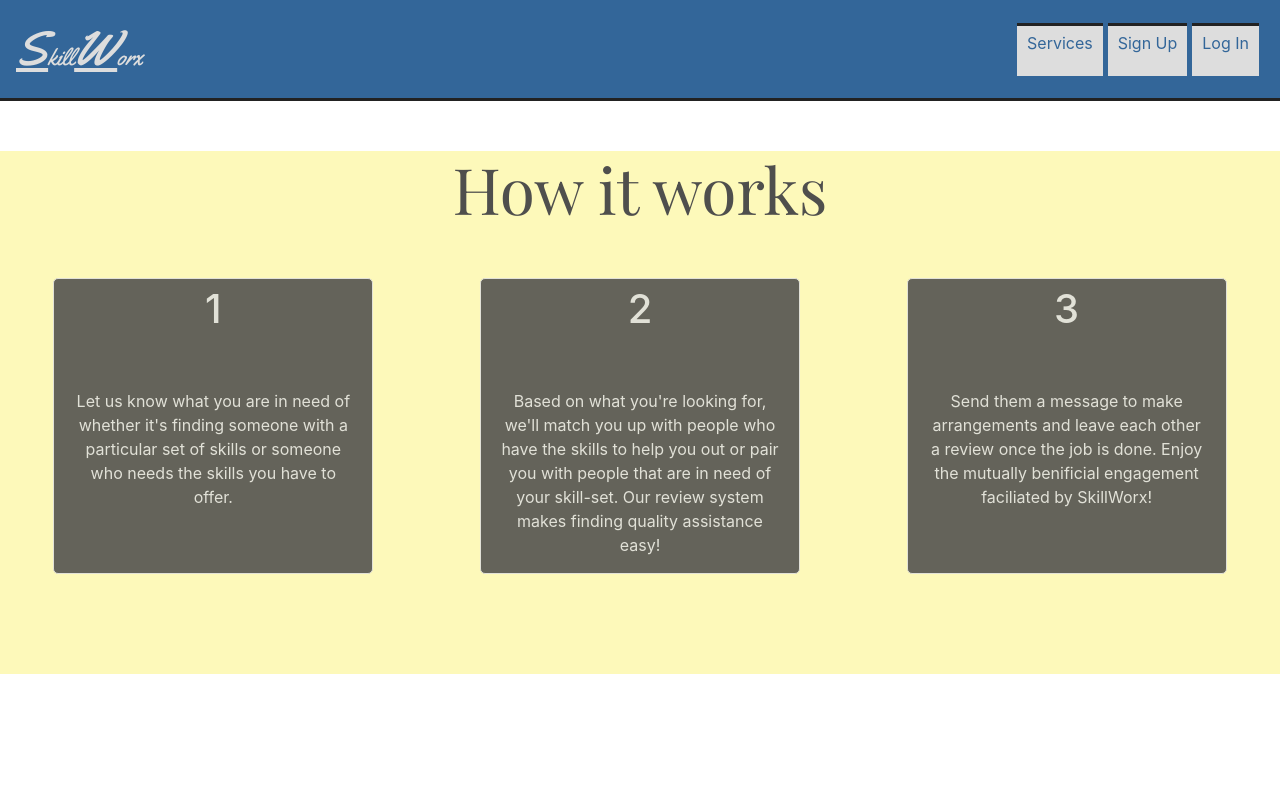
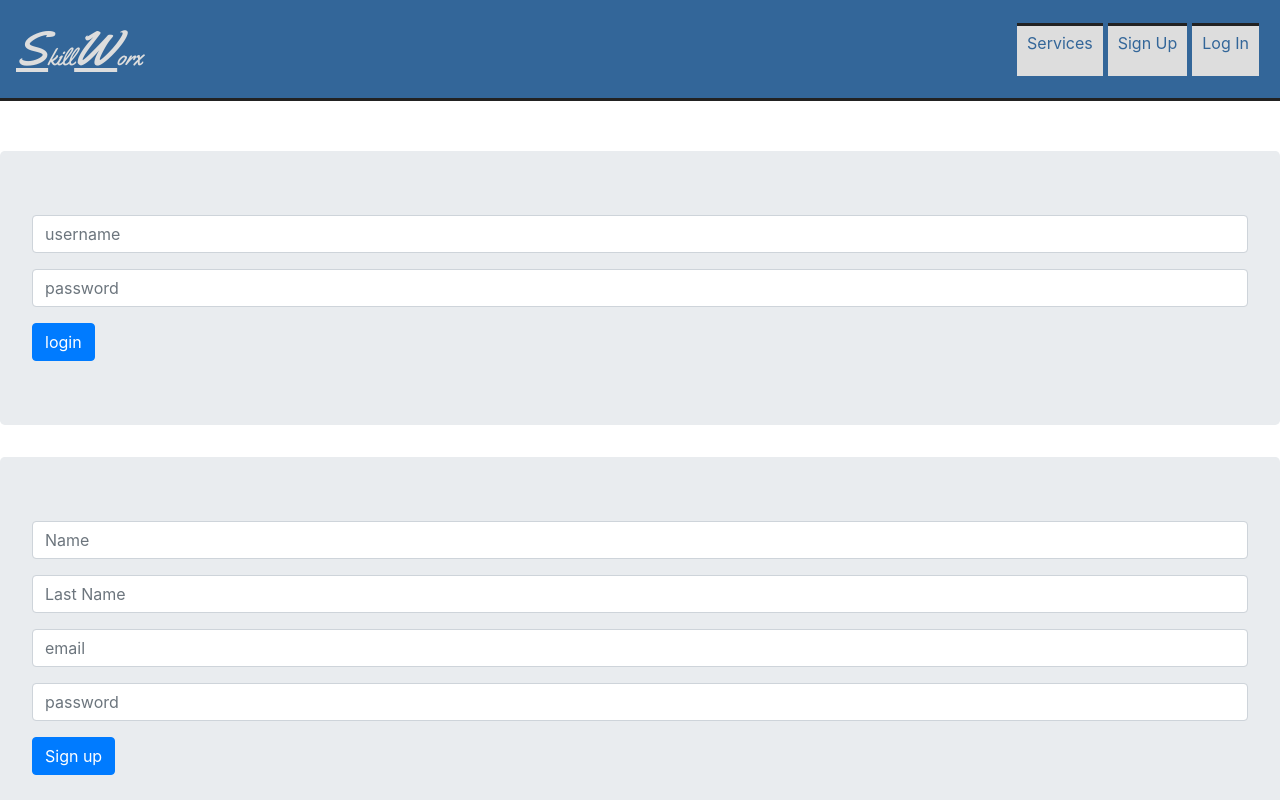
Before and after one commit to Barbi105/Skillworx, a React (Create React App) app in the folder client/: page / in a window 1280 px wide. Shown: the top 800 px of the page. Built offline with nearby package versions, Linux system fonts and the light colour scheme.

Commit message:
Update react router

```diff
--- a/client/src/App.js
+++ b/client/src/App.js
@@ -1,10 +1,4 @@
 import React from 'react';
-import logo from './logo.svg';
-import Main from "./components/Main"
-import Task from "./components/Cards/Task.jsx"
-import Navbar from "./components/Navbar/Navbar.jsx"
-import Profile from "./components/Profile/Profile.jsx"
-import How from "./components/How/How.jsx"
 import './App.css';
 import {BrowserRouter as Router, Route, Switch } from "react-router-dom";
 import Landing from './pages/landingPage'
@@ -12,30 +6,31 @@ import Search from './pages/Search'
 
 function App() {
   return (
-    <div className="App">
-      <Navbar />
-      <div className="container-fluid">
-        {/* <div className="row"> */}
-          {/* <Task />
-          <Task />
-          <Task />
-          <Task />
-          <Task />
-          <Task /> */}
-          {/* <Profile /> */}
-          <How />
-        {/* </div> */}
+
+    // <div className="App">
+    //   <Navbar />
+    //   <div className="container-fluid">
+    //     {/* <div className="row"> */}
+    //       {/* <Task />
+    //       <Task />
+    //       <Task />
+    //       <Task />
+    //       <Task />
+    //       <Task /> */}
+    //       {/* <Profile /> */}
+    //       <How />
+    //     {/* </div> */}
+    //   </div>
+    // </div>
+
+    <Router>
+      <div>
+        <Switch>
+          <Route exact path="/" component={Landing} />
+          <Route exact path="/search" component={Search} />
+        </Switch>
       </div>
-
-    </div>
-    // <Router>
-    //   <div>
-    //     <Switch>
-    //       <Route exact path="/" component={Landing} />
-    //       <Route exact path="/search" component={Search} />
-    //     </Switch>
-    //   </div>
-    // </Router>
+    </Router>
   );
 }
 
--- a/client/src/pages/landingPage.jsx
+++ b/client/src/pages/landingPage.jsx
@@ -1,12 +1,16 @@
 import React from 'react'
 import Login from "../components/loginForm/login"
 import Signup from "../components/signupForm/signup"
+import How from "../components/How/How"
+import Navbar from "../components/Navbar/Navbar"
 
 function Landing() {
   return (
     <div>
+      <Navbar />
       <Login />
       <Signup />
+      <How />
     </div>
   )
 }
```
